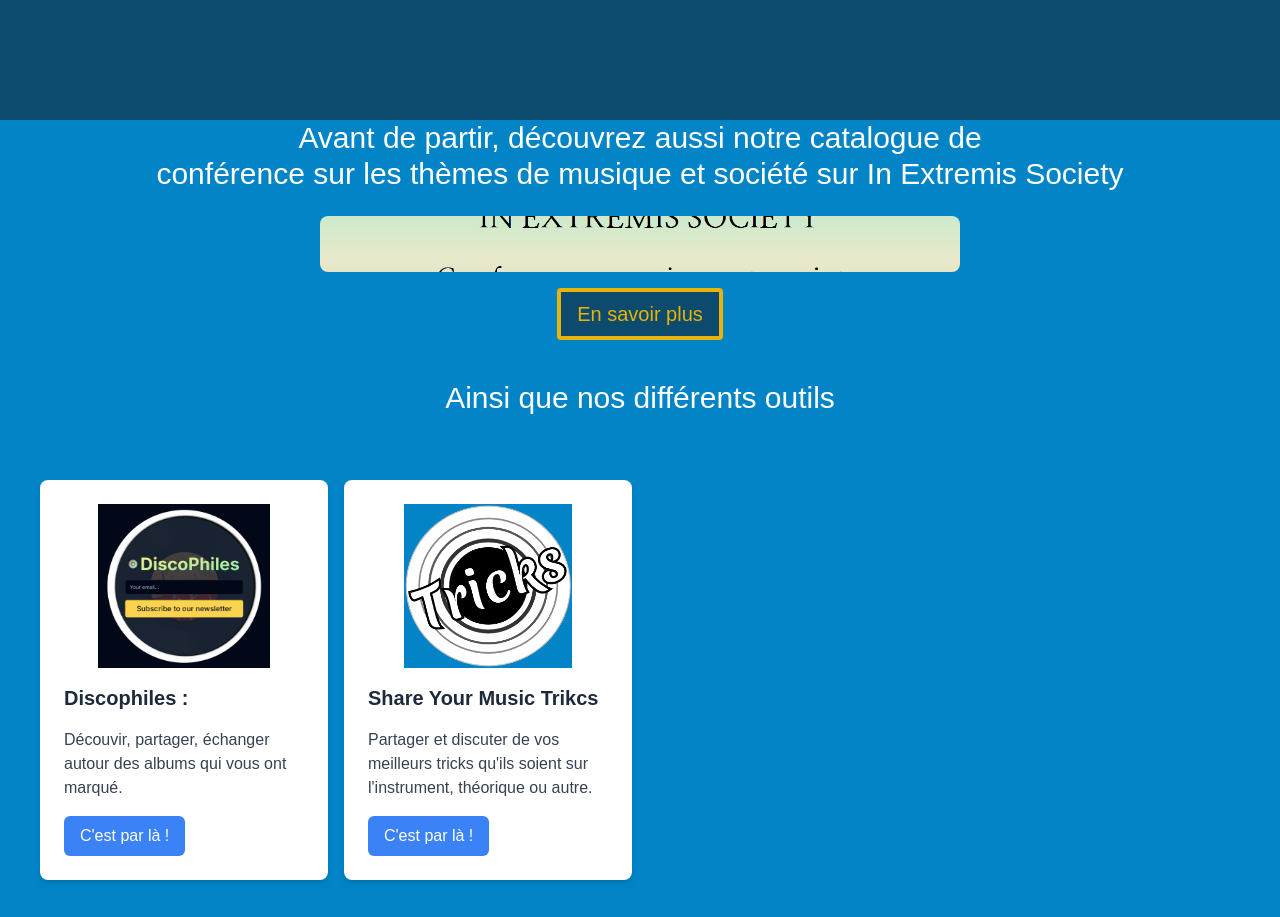
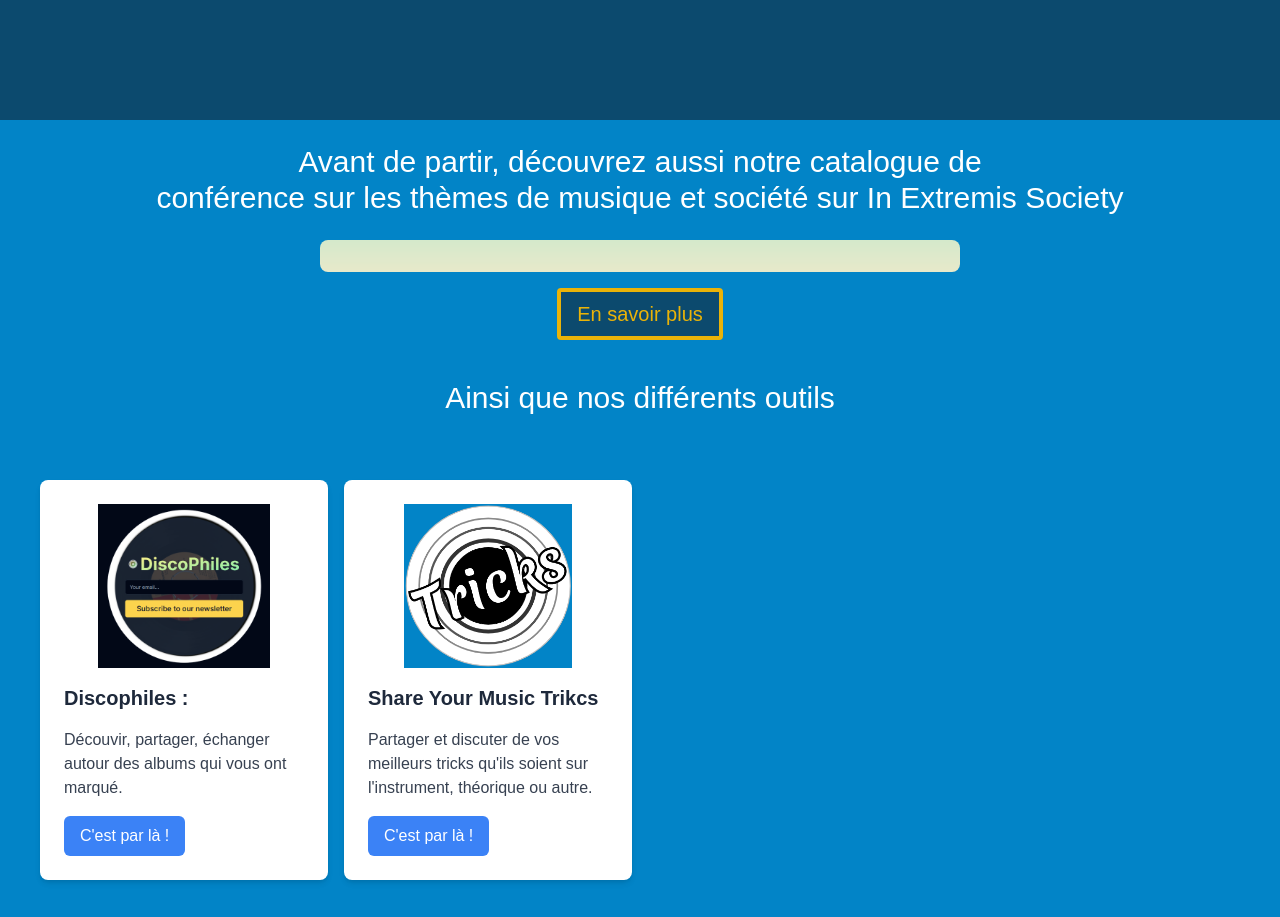
Before and after one commit to Funkysys/in-extremis-formation, a Next.js app: page / in a window 1280 px wide. Shown: the part 1480-2397 px from the top of the page. Built offline with nearby package versions, Linux system fonts and the light colour scheme.

Commit message:
add image for conferences

```diff
--- a/components/ThirdPart.tsx
+++ b/components/ThirdPart.tsx
@@ -7,11 +7,11 @@ import LinksCard from "./LinksCard";
 const ThirdPart: React.FC = () => {
   return (
     <div className="w-[100vw] h-[100vh] bg-sky-600 flex flex-col justify-center items-center">
-      <h3 className="text-3xl text-white text-center mb-6">
+      <h3 className="text-3xl text-white text-center mb-6 mt-6">
         Avant de partir, découvrez aussi notre catalogue de <br />
         conférence sur les thèmes de musique et société sur In Extremis Society
       </h3>
-      <div className="relative w-[90vw] h-[70wh] lg:w-[50vw] xl:h-[50vh]">
+      <div className="relative w-[70vw] lg:w-[50vw] h-[50vh]">
         <Link href="https://www.in-extremis-conferences.eu/" target="_blank">
           <Image
             src={"/images/in-extremis-society.png"}
```
